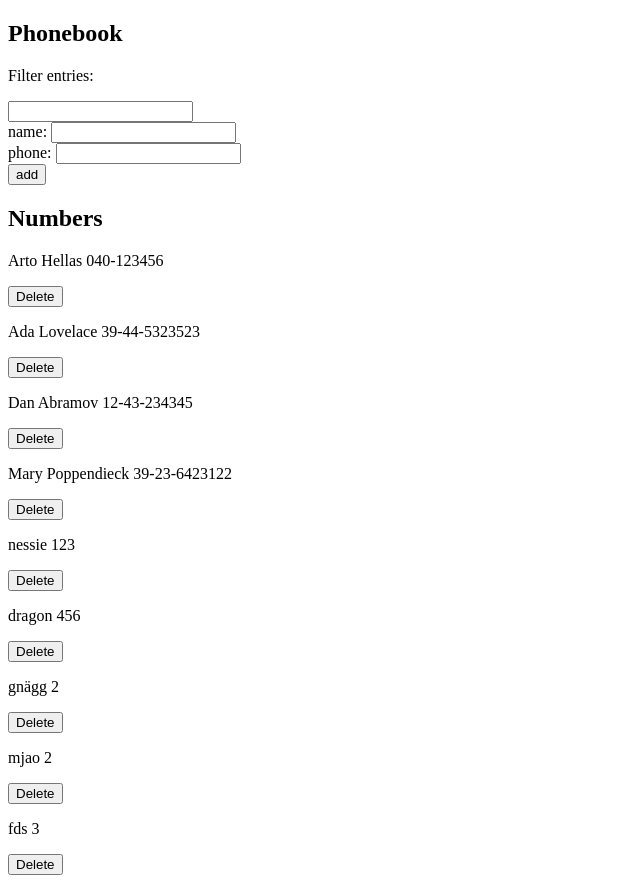
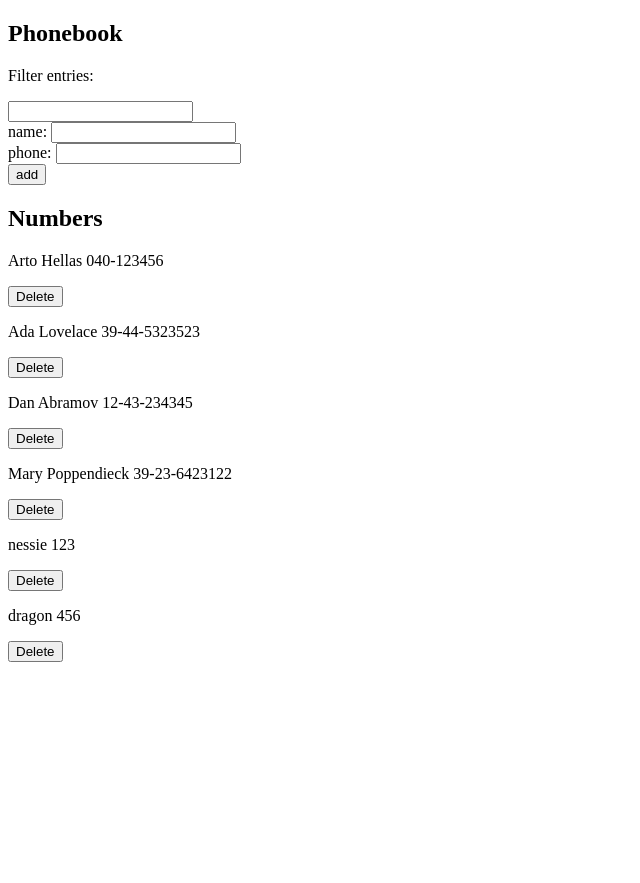
Before and after one commit to andreamogren/fullstack-part-2, a React (Create React App) app: page / in a window 1280 px wide. Shown: the whole page, without its empty margins (0-640 px from the left). After the commit the page ends 800 px from the top, so only its background shows below. Built offline with nearby package versions, Linux system fonts and the light colour scheme; data requests are answered from the project's data file.

Commit message:
finishing exercise 2.19

```diff
--- a/db.json
+++ b/db.json
@@ -29,21 +29,6 @@
       "name": "dragon",
       "number": "456",
       "id": 6
-    },
-    {
-      "name": "gnägg",
-      "number": "2",
-      "id": 7
-    },
-    {
-      "name": "mjao",
-      "number": "2",
-      "id": 8
-    },
-    {
-      "name": "fds",
-      "number": "3",
-      "id": 9
     }
   ]
 }
--- a/src/App.js
+++ b/src/App.js
@@ -11,7 +11,7 @@ const App = () => {
   const [ filteredPersons, setFilteredPersons ] = useState([])
   const [ newName, setNewName ] = useState('')
   const [ newNumber, setNewNumber ] = useState('')
-  const [ sucessMessage, setSuccessMessage ] = useState('')
+  const [ successMessage, setSuccessMessage ] = useState('')
 
   //Fetching persons from database with useEffect hook
   useEffect(() => {
@@ -37,10 +37,12 @@ const App = () => {
       personService
         .create(personObject)
         .then(response => {
-            setPersons([...persons, response.data])
-            setFilteredPersons([...persons, response.data])
-            setSuccessMessage(`Added ${personObject.name}`)
-            .setTimeout(() => {setSuccessMessage('')}, 5000)
+          setPersons([...persons, response.data])
+          setFilteredPersons([...persons, response.data])
+          setSuccessMessage(`Added ${personObject.name}`)
+          setTimeout(() => {
+            setSuccessMessage('')
+          }, 5000)
         })
     }
 
@@ -104,7 +106,7 @@ const App = () => {
   return (
     <div>
       <h2>Phonebook</h2>
-      <Notification message={sucessMessage}/>
+      <Notification message={successMessage}/>
       <Filter searchTerm={(event) => filterEntries(event)}/>
       <ContactForm
         name={newName}
--- a/src/components/Notification.js
+++ b/src/components/Notification.js
@@ -2,7 +2,7 @@ import React from 'react'
 
 const Notification = ({message}) => {
     return(
-        <div class="notification">
+        <div className="notification">
             <p>{message}</p>
         </div>
     )
```
